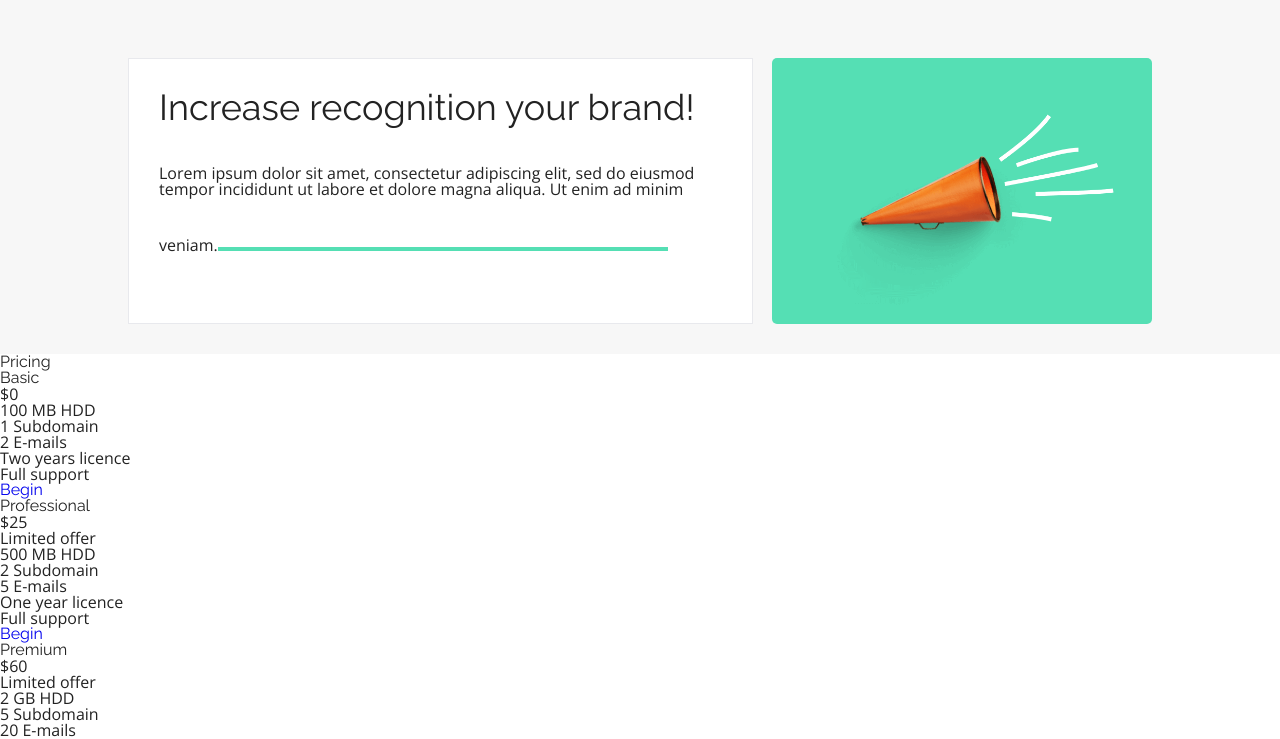
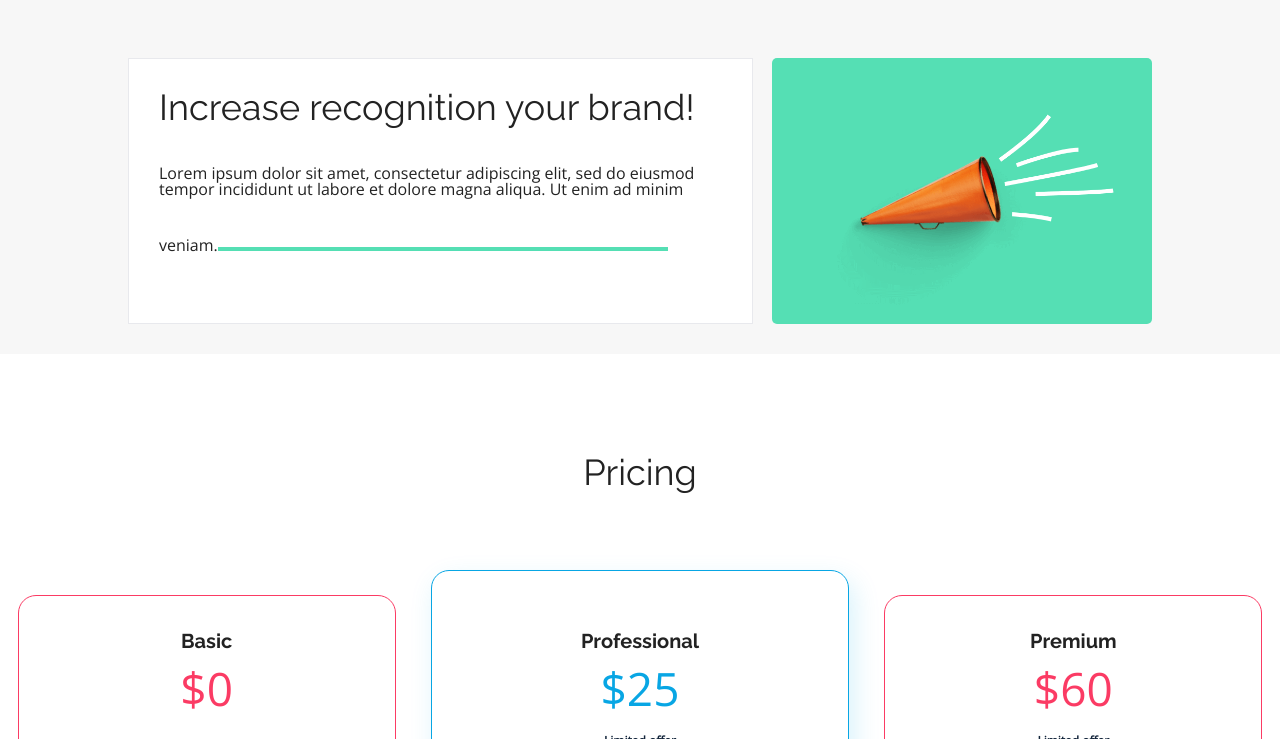
Before and after one commit to klaudiuszfraj/best-shop, a plain HTML site: page index.html in a window 1280 px wide. Shown: the part 2061-2800 px from the top of the page. Drawn offline with nearby package versions, Linux system fonts and the light colour scheme.

Commit message:
add pricing section changed navlinks

```diff
--- a/css/main.css
+++ b/css/main.css
@@ -54,7 +54,6 @@ nav{
     align-items: center;
 }
 nav > a{
-    margin-left: 95px;
     font-family: 'Open Sans', sans-serif;
     font-weight: 700;
     text-decoration: none;
@@ -62,8 +61,7 @@ nav > a{
     text-transform: uppercase;
     font-size: 11px;
     letter-spacing: 3.28px;
-    height: 100%;
-    align-self: center;
+    padding: calc(59px / 2) 40px;
 }
 /*todo nid działa podswietlenie linków na dole*/
 nav > a:hover{
@@ -278,3 +276,89 @@ main{
     padding: 0;
     align-self: stretch;
 }
+/*pricing*/
+.pricing__content{
+    margin-top: 100px;
+    font-size: 36px;
+    text-align: center;
+}
+.pricing__options{
+    margin-top: 80px;
+    display: flex;
+    justify-content: space-around;
+    margin-bottom: 100px;
+    align-items: center;
+    text-align: center;
+}
+.pricing__option{
+    border: 1px solid var(--color-redish);
+    padding: 35px 60px;
+    border-radius: 18px;
+    display: flex;
+    flex-direction: column;
+    position: relative;
+    width: 20%;
+}
+.pricing__option h3{
+    font-size: 20px;
+    font-weight: 700;
+}
+.pricing__option .price{
+    padding: 14px;
+    font-size: 46px;
+    font-weight: 300;
+    font-family: 'Open Sans', sans-serif;
+    color: var(--color-redish);
+}
+.pricing__option .additional--info{
+    margin-bottom: 40px;
+    font-weight: 700;
+    font-size: 12px;
+    color: #13253B;
+    min-height: 12px
+}
+.pricing__option p,
+.pricing__option li{
+    padding: 10px;
+    font-family: 'Open Sans', sans-serif;
+    font-size: 14px;
+    display: flex;
+    align-items: center;
+    justify-content: center;
+}
+.pricing__option li.correct::before{
+    content: "";
+    width: 11px;
+    height: 11px;
+    /*border: 2px solid var(--color-green);*/
+    margin-right: 0.5em;
+    background-image: url("../images/Ckechmark-1.svg");
+    background-repeat: no-repeat;
+    background-size: cover;
+}
+.pricing__option li.correct.false::before{
+    background-image: url("../images/Close.svg");
+}
+.pricing__option a{
+    padding: 16px 57px;
+    background-color: var(--color-redish);
+    border-radius: 23px;
+    color: var(--color-white);
+    font-family: 'Open Sans', sans-serif;
+    font-size: 13px;
+    font-weight: 700;
+    position: absolute;
+    bottom: -22px;
+    align-self: center;
+}
+.pricing__option:nth-child(2){
+    border-color: var(--color-primary);
+    box-shadow: 5px 10px 27px #07ACE629;
+    padding: 60px 80px;
+}
+.pricing__option:nth-child(2) a {
+    background-color: var(--color-primary);
+}
+.pricing__option:nth-child(2) .price{
+    color: var(--color-primary);
+}
--- a/index.html
+++ b/index.html
@@ -7,7 +7,8 @@
   <meta http-equiv="X-UA-Compatible" content="ie=edge">
   <link rel="stylesheet" href="css/reset.css">
   <link rel="stylesheet" href="css/main.css">
-  <link href="https://fonts.googleapis.com/css2?family=Open+Sans:ital,wght@0,300;0,400;1,700&family=Raleway:wght@300;400;700;800&display=swap" rel="stylesheet">
+  <link href="https://fonts.googleapis.com/css2?family=Open+Sans:ital,wght@0,300;0,400;1,700&family=Raleway:wght@300;400;700;800&display=swap"
+        rel="stylesheet">
   <title>Document</title>
 </head>
 <body>
@@ -66,7 +67,8 @@
       <div class="benefit__row">
         <div class="benefit__box">
           <h2>Be always first</h2>
-            <p>Lorem ipsum dolor sit amet, consectetur adipiscing elit, sed do eiusmod tempor incididunt ut labore et dolore magna aliqua. Ut enim ad minim veniam.</p>
+          <p>Lorem ipsum dolor sit amet, consectetur adipiscing elit, sed do eiusmod tempor incididunt ut labore et
+            dolore magna aliqua. Ut enim ad minim veniam.</p>
         </div>
         <div class="benefit__box">
             <span class="macbook--bg">
@@ -77,7 +79,8 @@
       <div class="benefit__row">
         <div class="benefit__box phone">
           <h2>Your shop is where you are!</h2>
-            <p>Lorem ipsum dolor sit amet, consectetur adipiscing elit, sed do eiusmod tempor incididunt ut labore et dolore magna aliqua. Ut enim ad minim veniam.</p>
+          <p>Lorem ipsum dolor sit amet, consectetur adipiscing elit, sed do eiusmod tempor incididunt ut labore et
+            dolore magna aliqua. Ut enim ad minim veniam.</p>
         </div>
         <div class="benefit__box">
             <span class="iphone--bg">
@@ -88,7 +91,8 @@
       <div class="benefit__row">
         <div class="benefit__box trumpet">
           <h2>Increase recognition your brand!</h2>
-            <p>Lorem ipsum dolor sit amet, consectetur adipiscing elit, sed do eiusmod tempor incididunt ut labore et dolore magna aliqua. Ut enim ad minim veniam.</p>
+          <p>Lorem ipsum dolor sit amet, consectetur adipiscing elit, sed do eiusmod tempor incididunt ut labore et
+            dolore magna aliqua. Ut enim ad minim veniam.</p>
         </div>
 
         <div class="benefit__box">
@@ -99,42 +103,50 @@
       </div>
     </div>
   </section>
-    <section class="pricing">
+  <section class="pricing container">
     <div class="pricing__content">
-        <h1>Pricing</h1>
+      <h2>Pricing</h2>
     </div>
-      <div class="pricing__options basic">
+    <div class="pricing__options">
+      <div class="pricing__option basic">
         <h3>Basic</h3>
         <p class="price">$0</p>
         <p class="additional--info"></p>
-        <p>100 MB HDD</p>
-        <p>1 Subdomain</p>
-        <p>2 E-mails</p>
-        <p>Two years licence</p>
-        <p>Full support</p>
+        <ul>
+          <li class="correct">100 MB HDD</li>
+          <li class="correct">1 Subdomain</li>
+          <li class="correct">2 E-mails</li>
+          <li class="correct false">Two years licence</li>
+          <li class="correct false">Full support</li>
+        </ul>
         <a href="#">Begin</a>
       </div>
-      <div class="pricing__options basic">
+      <div class="pricing__option profesional">
         <h3>Professional</h3>
         <p class="price">$25</p>
         <p class="additional--info">Limited offer</p>
-        <p>500 MB HDD</p>
-        <p>2 Subdomain</p>
-        <p>5 E-mails</p>
-        <p>One year licence</p>
-        <p>Full support</p>
+        <ul>
+          <li class="correct">500 MB HDD</li>
+          <li class="correct">2 Subdomain</li>
+          <li class="correct">5 E-mails</li>
+          <li class="correct">One year licence</li>
+          <li class="correct false">Full support</li>
+        </ul>
         <a href="#">Begin</a>
       </div>
-      <div class="pricing__options basic">
+      <div class="pricing__option premium">
         <h3>Premium</h3>
         <p class="price">$60</p>
         <p class="additional--info">Limited offer</p>
-        <p>2 GB HDD</p>
-        <p>5 Subdomain</p>
-        <p>20 E-mails</p>
-        <p>Two years licence</p>
-        <p>Full support</p>
+        <ul>
+          <li class="correct">2 GB HDDD</li>
+          <li class="correct">5 Subdomain</li>
+          <li class="correct">20 E-mails</li>
+          <li class="correct">Two years licence</li>
+          <li class="correct">Full support</li>
+        </ul>
         <a href="#">Begin</a>
+      </div>
     </div>
   </section>
 </main>
```
Lines whose indentation alone changed are shown as unchanged.
